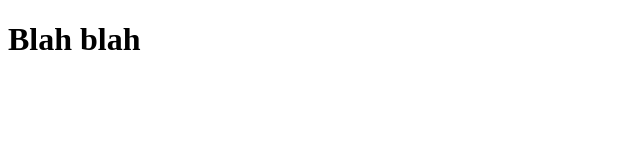
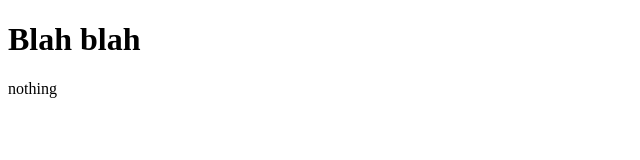
Before and after one commit to LEESEUNGMO/-Hello, a plain HTML site: page index.html in a window 1280 px wide. Shown: the full height of the page, 0-640 px from the left. Drawn offline with Linux system fonts and the light colour scheme.

```diff
--- a/index.html
+++ b/index.html
@@ -7,5 +7,6 @@
 </head>
 <body>
     <h1>Blah blah</h1>
+    <div>nothing</div>
 </body>
 </html>
```
Also changed, not shown: 1 other file.
